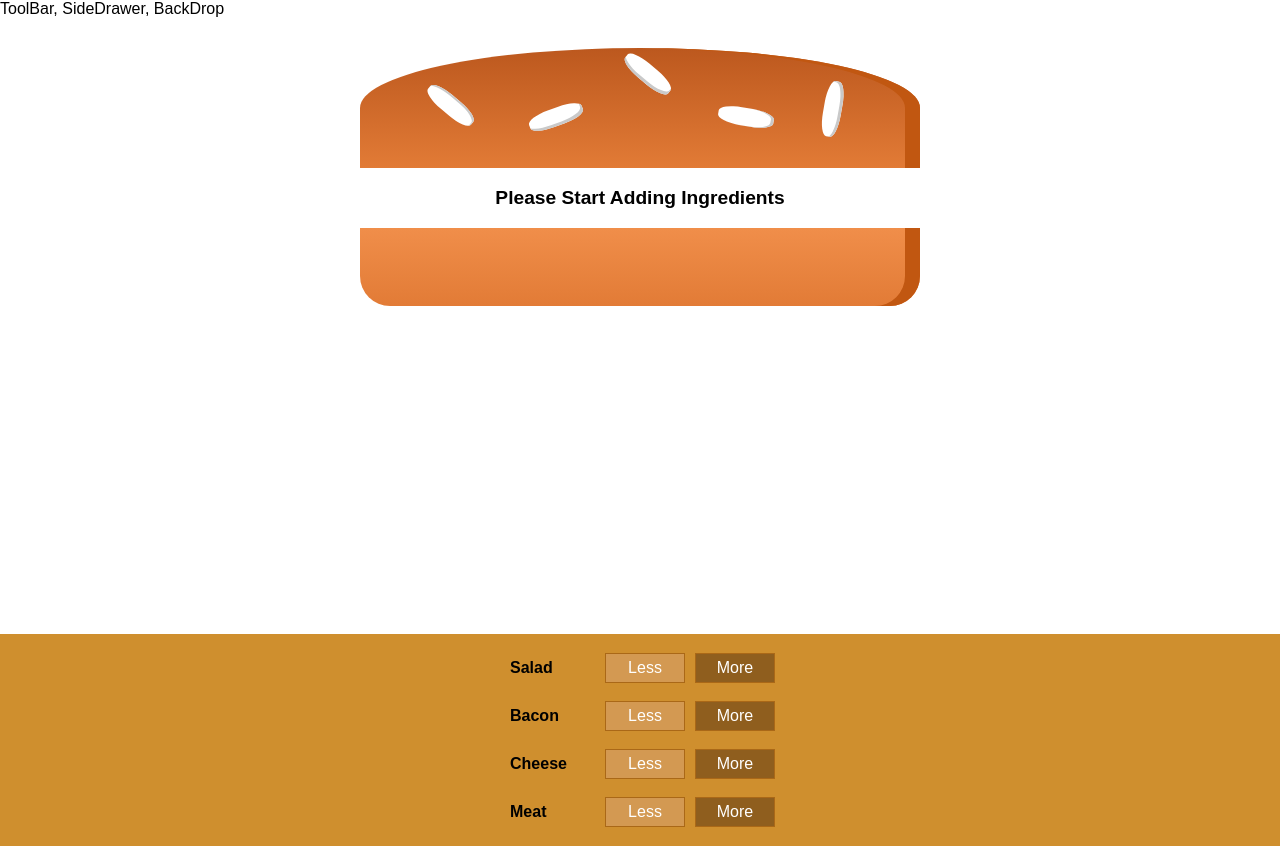
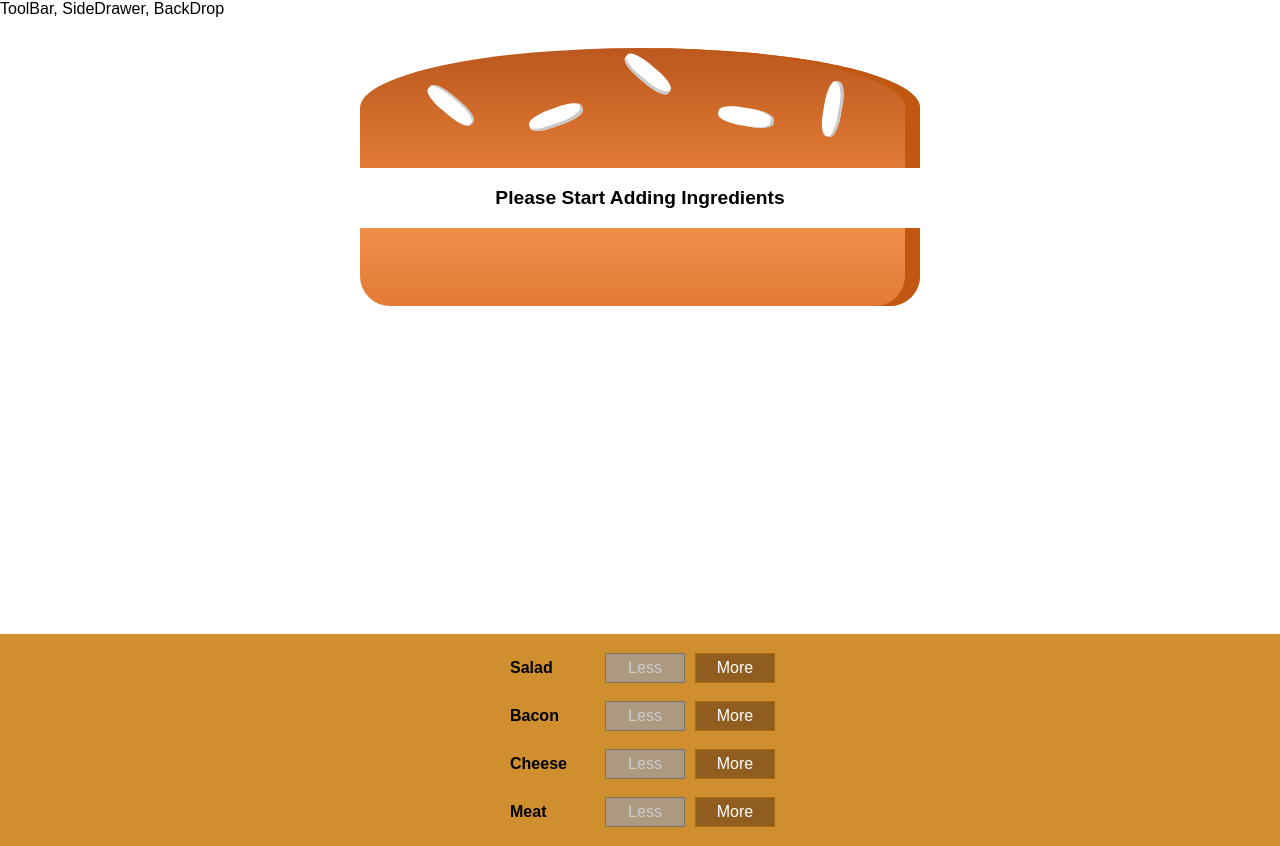
Before and after one commit to bdog72/Burger-Builder, a React app: page / in a window 1280 px wide. Built offline with nearby package versions, Linux system fonts and the light colour scheme.

Commit message:
finished lecture 117

```diff
--- a/src/components/Burger/BuildControls/BuildControl/BuildControl.js
+++ b/src/components/Burger/BuildControls/BuildControl/BuildControl.js
@@ -4,8 +4,13 @@
 const buildControl = (props) => (
   <div className={classes.BuildControl}>
     <div className={classes.Label}>{props.label}</div>
-      <button className={classes.Less}>Less</button>
-      <button className={classes.More} onClick={props.added}>More</button>
+      <button
+        className={classes.Less}
+        onClick={props.removed}
+        disabled={props.disabled}>Less</button>
+      <button
+        className={classes.More}
+        onClick={props.added}>More</button>
   </div>
 )
 
--- a/src/components/Burger/BuildControls/BuildControls.js
+++ b/src/components/Burger/BuildControls/BuildControls.js
@@ -16,7 +16,9 @@
       <BuildControl
         key={ctrl.label}
         label={ctrl.label}
-        added={() => props.ingredientAdded(ctrl.type)}  />
+        added={() => props.ingredientAdded(ctrl.type)}
+        removed={() => props.ingredientRemoved(ctrl.type)}
+        disabled={props.disabled[ctrl.type]}  />
     ))}
   </div>
 )
--- a/src/containers/BurgerBuilder/BurgerBuilder.js
+++ b/src/containers/BurgerBuilder/BurgerBuilder.js
@@ -36,15 +36,35 @@
   }
 
   removeIngredientHandler = (type) => {
-
+    const oldCount = this.state.ingredients[type]
+    if (oldCount <= 0) {
+      return
+    }
+    const updatedCount = oldCount - 1
+    const updatedIngredients = {
+      ...this.state.ingredients
+    }
+    updatedIngredients[type] = updatedCount
+    const priceDeduction = INGREDIENT_PRICES[type]
+    const oldPrice = this.state.totalPrice
+    const newPrice = oldPrice + priceDeduction
+    this.setState({ totalPrice: newPrice, ingredients: updatedIngredients })
   }
 
   render () {
+    const disabledInfo = {
+      ...this.state.ingredients
+    }
+    for (let key in disabledInfo) {
+      disabledInfo[key] =disabledInfo[key] <= 0
+    }
     return (
       <Aux>
         <Burger ingredients={this.state.ingredients} />
         <BuildControls
-          ingredientAdded={this.addIngredientHandler} />
+          ingredientAdded={this.addIngredientHandler}
+          ingredientRemoved={this.removeIngredientHandler}
+          disabled={disabledInfo}  />
       </Aux>
     )
   }
```
